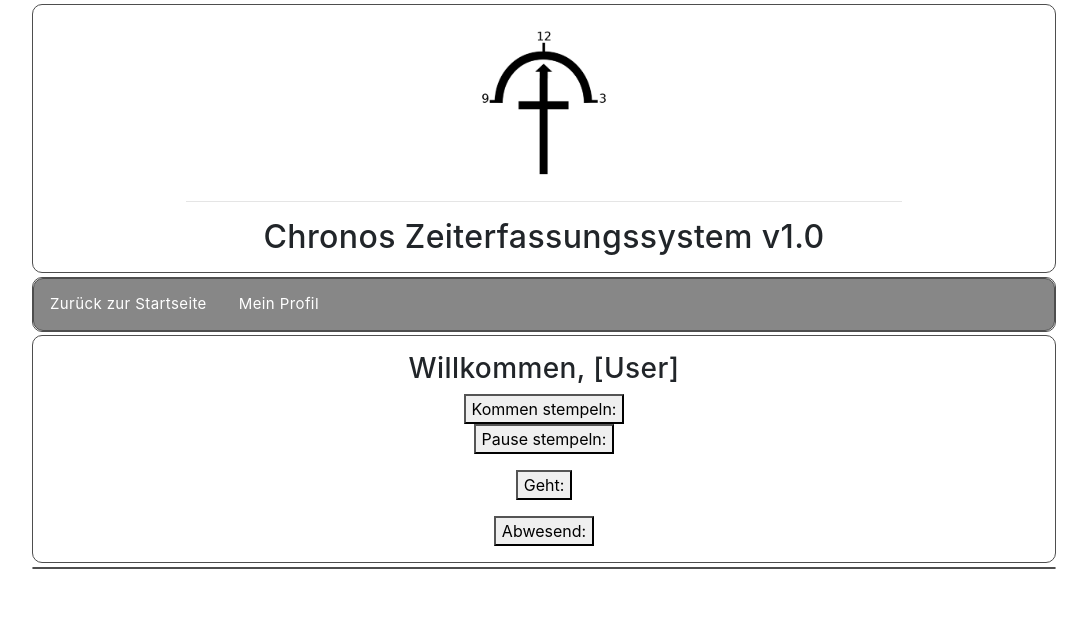
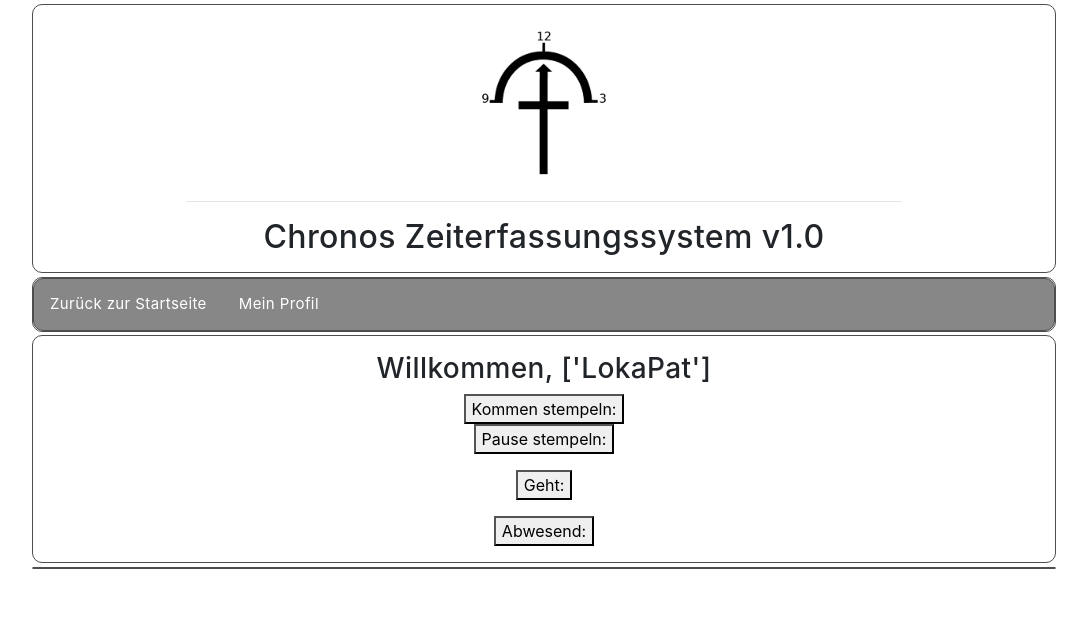
Before and after one commit to DerM0narch/chronos, a Flask app: page /startseite in a window 1280 px wide. Shown: the top 626 px of the page, without its empty margins (96-1183 px from the left). Run offline with Flask 2, Linux system fonts and the light colour scheme; a user stored in the database is signed in; some libraries are stand-ins or nearby versions.

Commit message:
startseite update

```diff
--- a/app/auth.py
+++ b/app/auth.py
@@ -19,6 +19,7 @@ def login():
             if check_password_hash(nutzer.passwort, passwort):
                 flash("Logged in", "succesful")
                 login_user(nutzer, remember=True)
+                return redirect(url_for("views.startseite", user=current_user))
 
     return render_template('index.html', user=current_user)
 
--- a/app/templates/startseite.html
+++ b/app/templates/startseite.html
@@ -41,7 +41,7 @@ function myFunction() {
 <div class="rahmen">
 <p>
 
-<h3>Willkommen, [User]</h3>
+<h3>Willkommen, {{[user.nutzername]}}</h3>
 
 <center>
 
```
